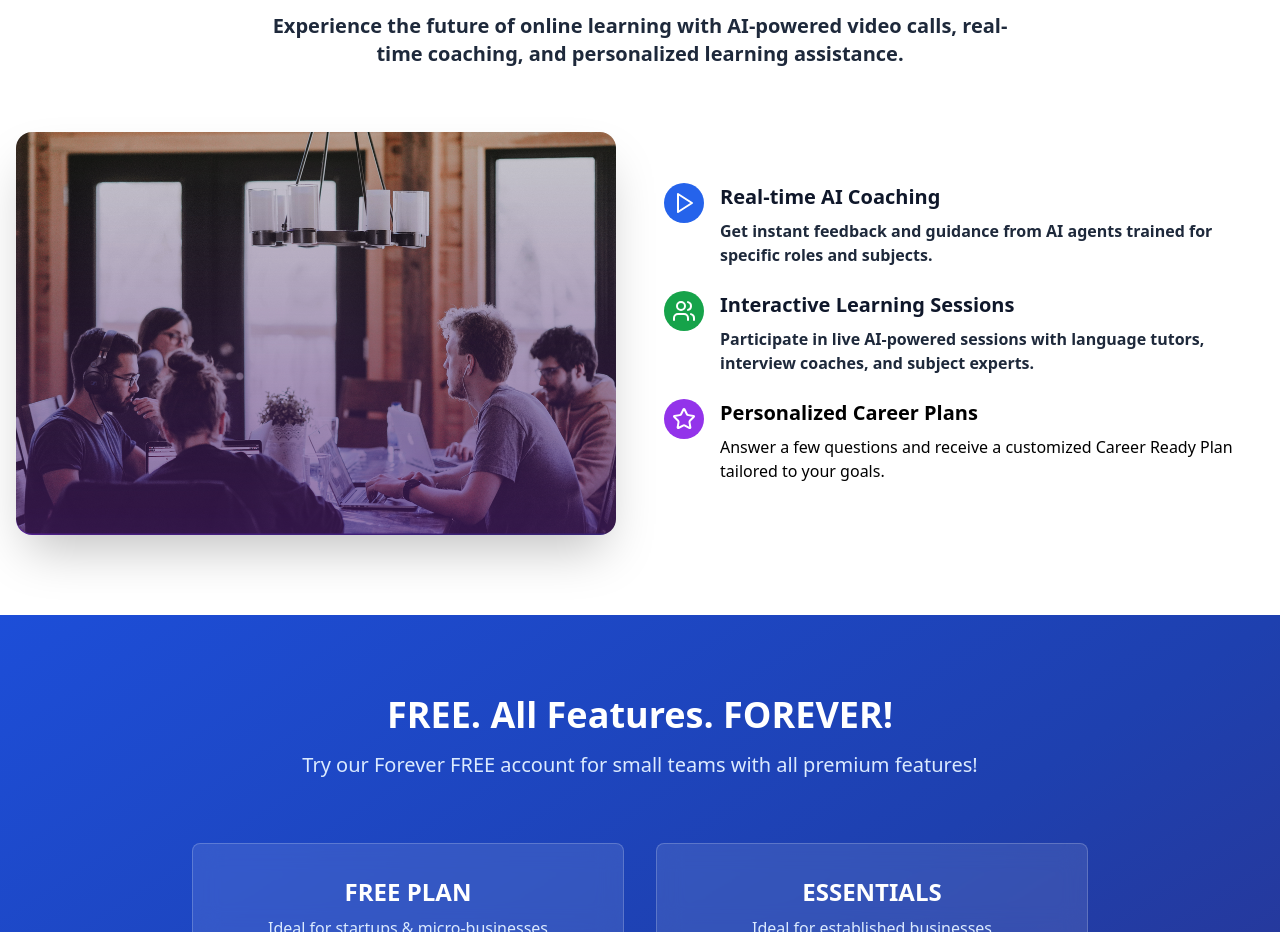
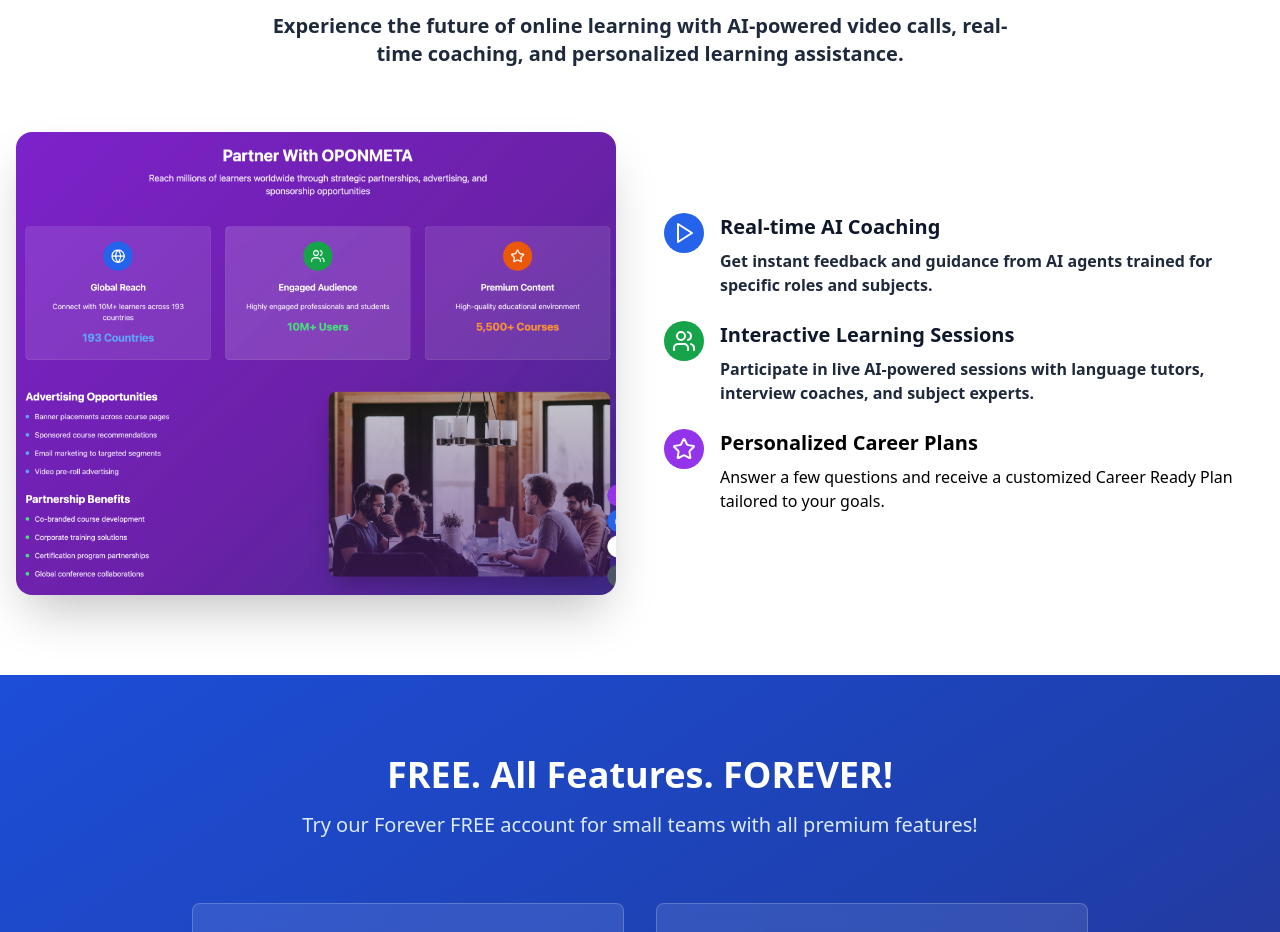
Before and after one commit to FrankAsanteVanLaarhoven/OponMeta-LMS, a React (Vite) app: page / in a window 1280 px wide. Shown: the part 9206-10138 px from the top of the page. Built offline with nearby package versions, Linux system fonts and the light colour scheme.

Commit message:
Fix: Image display on hover
Corrected image display on hover effect.

```diff
--- a/src/pages/Index.tsx
+++ b/src/pages/Index.tsx
@@ -430,8 +430,8 @@ const Index = () => {
           <div className="grid md:grid-cols-2 gap-12 items-center">
             <div>
               <img
-                src="/lovable-uploads/d99ab232-3a11-4b33-9acd-e42a3d898a3e.png"
-                alt="Collaborative Learning Environment"
+                src="/lovable-uploads/a30d307e-0173-4e88-b308-b1c4333e5c36.png"
+                alt="Partner With OPONMETA - Team Collaboration"
                 className="w-full rounded-2xl shadow-2xl transition-all duration-500 hover:scale-110 hover:shadow-4xl hover:brightness-110 cursor-pointer transform hover:-translate-y-4 hover:rotate-1 hover:z-10 relative"
               />
             </div>
```
Also changed, not shown: public/lovable-uploads/a30d307e-0173-4e88-b308-b1c4333e5c36.png (added).
